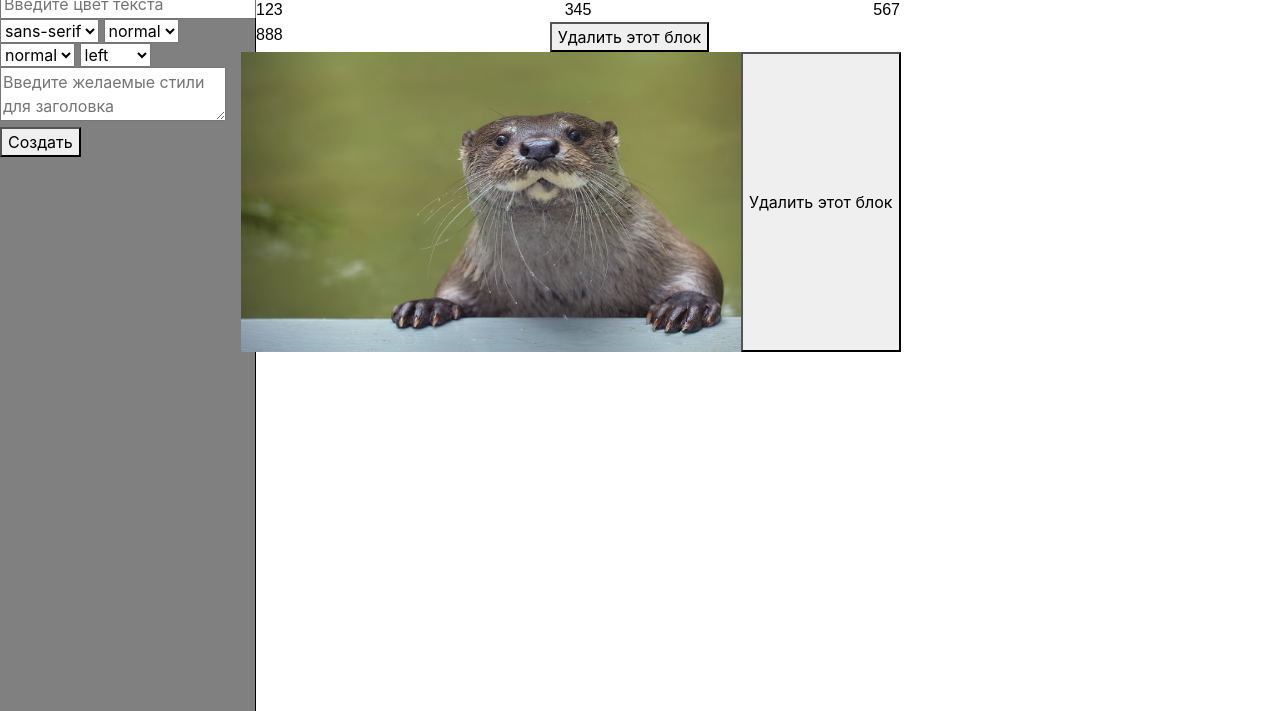
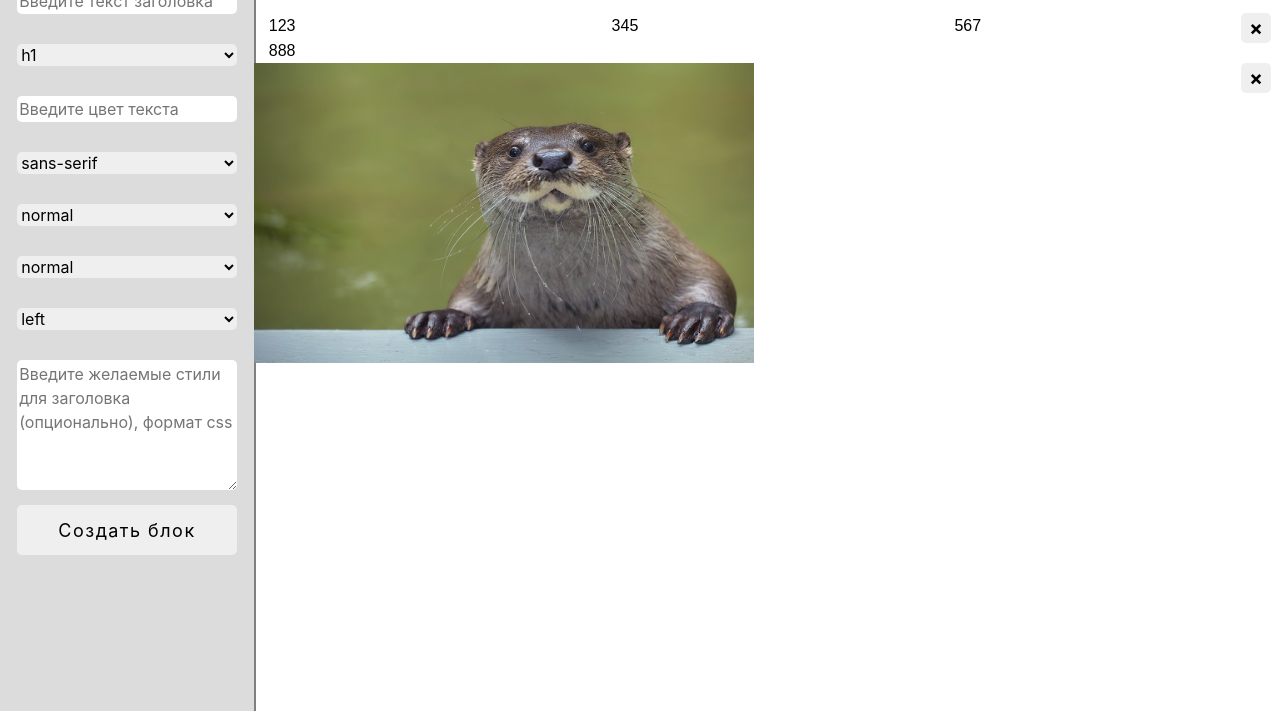
Before and after one commit to SLain123/Constructor, a website built with Parcel: page src/index.html in a window 1280 px wide. Shown: the part 89-800 px from the top of the page. Built offline with nearby package versions, Linux system fonts and the light colour scheme.

Commit message:
Добавляет корректную верстку всех элементов как в контенте так и в панели;

```diff
--- a/src/script/components/utils.js
+++ b/src/script/components/utils.js
@@ -32,7 +32,7 @@ const textarea = (name, placeholder) => {
 }
 
 const submitBtn = () => {
-    return `<button type="submit">Создать</button>`;
+    return `<button type="submit">Создать блок</button>`;
 }
 
 const select = (name, options) => {
@@ -41,7 +41,7 @@ const select = (name, options) => {
 }
 
 const removeBtn = () => {
-    return `<button class="delete-btn">Удалить этот блок</button>`
+    return `<button class="delete-btn">&#215;</button>`
 }
 
 const utils = {
--- a/src/style/style.css
+++ b/src/style/style.css
@@ -1,15 +1,87 @@
 .app {
     display: flex;
+    box-sizing: border-box;
+    overflow-x: hidden;
 }
 
 .panel {
     width: 20%;
     height: 100vh;
-    background-color: grey;
-    border-right: 1px black solid;
+    background-color: rgba(141, 139, 139, 0.3);
+    border-right: 2px gray solid;
+    display: flex;
+    flex-flow: column;
+    align-items: center;
+    padding: 20px 5px;
 }
 
 .content {
-    width: 70%;
-    font-family: ;
+    width: 78%;
+    margin: 10px 1%;
 }
+
+.delete-btn {
+    position: absolute;
+    left: 96%;
+    top: 0;
+    width: 30px;
+    height: 30px;
+    padding: 0;
+    font-weight: 700;
+    border: none;
+    font-size: 20px;
+    border-radius: 5px;
+}
+
+.row {
+    position: relative;
+}
+
+.text{
+    min-height: 30px;
+}
+
+.coluns {
+    min-height: 30px;
+}
+
+.main-select {
+    width: 90%;
+    border-radius: 5px;
+    margin-bottom: 20px;
+    font-size: 16px;
+    border: none;
+}
+
+.form {
+    display: flex;
+    flex-flow: column;
+    width: 90%;
+}
+
+.form input {
+    margin: 15px 0;
+    border-radius: 5px;
+    border: none;
+}
+
+.form select {
+    margin: 15px 0;
+    border-radius: 5px;
+    border: none;
+}
+
+.form textarea {
+    margin: 15px 0;
+    min-height: 130px;
+    border-radius: 5px;
+    border: none;
+}
+
+.form button {
+    height: 50px;
+    border: none;
+    border-radius: 5px;
+    font-size: 18px;
+    letter-spacing: 1.5px;
+}
```
Also changed, not shown: 1 other file.
